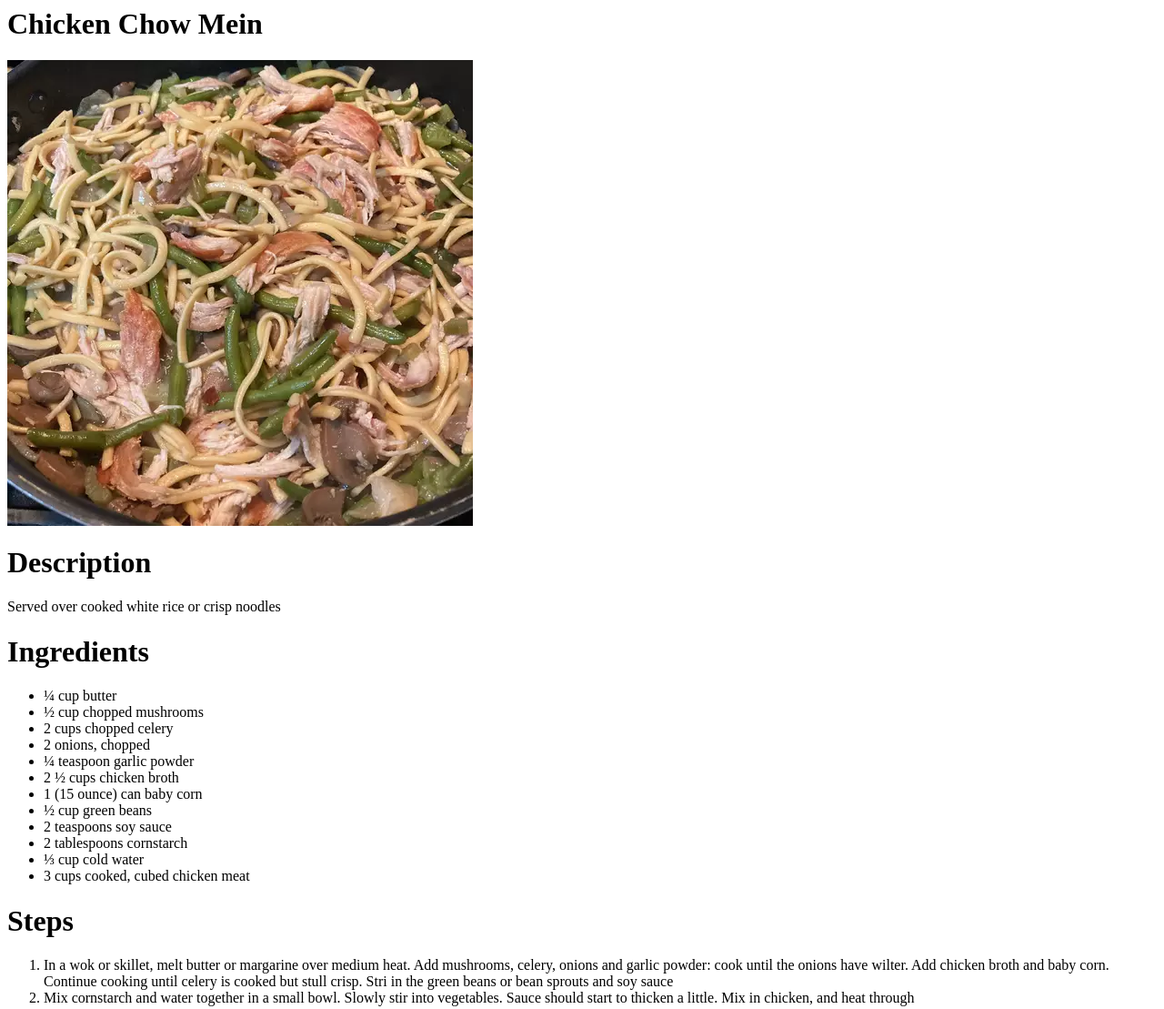
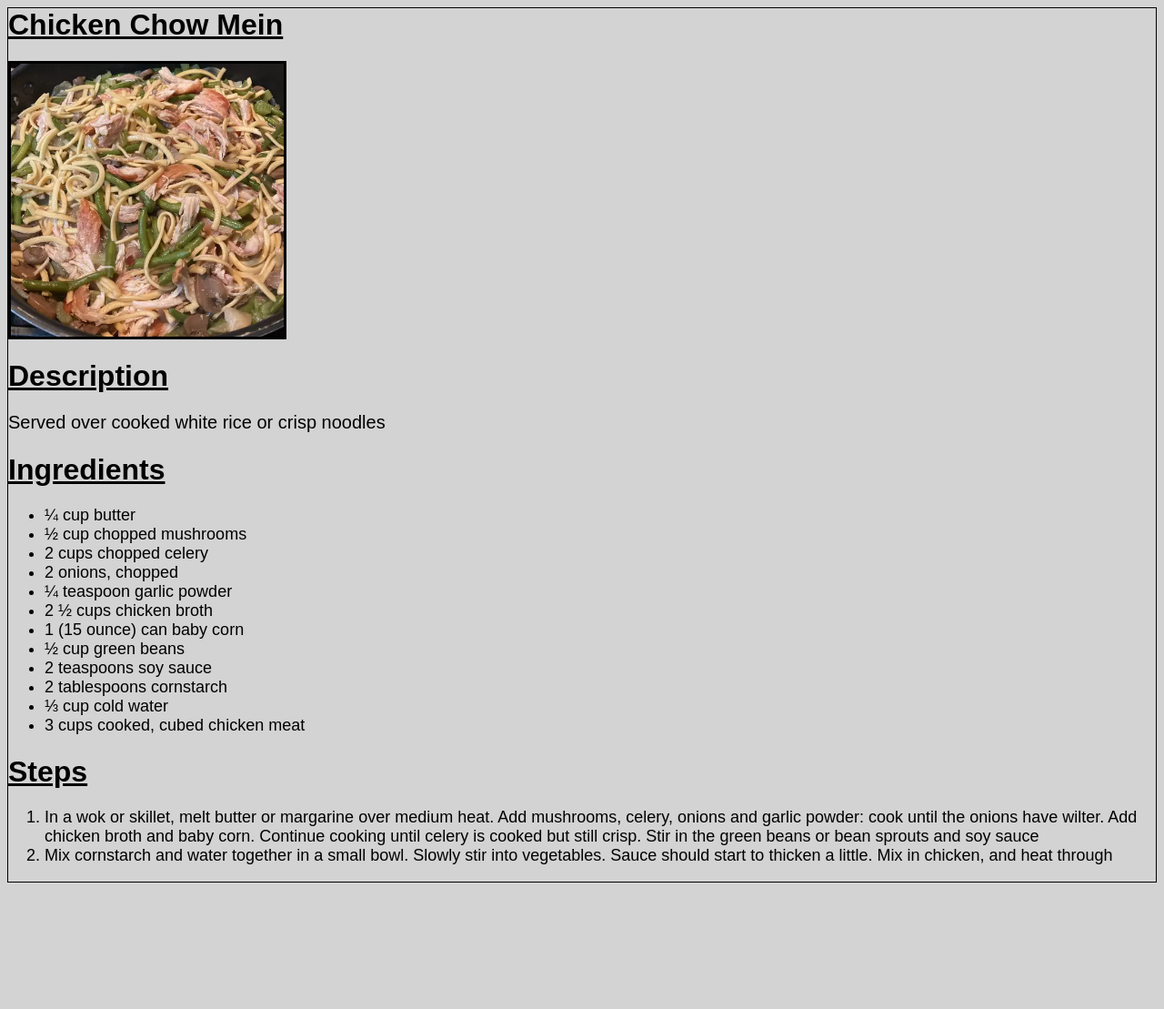
Before and after one commit to Alex-Guy42/odin-recipes, a plain HTML site: page recipes/chicken-chow-mein.html in a window 1280 px wide. Shown: the whole page at 91% size. After the commit the page ends 978 px from the top, so only its background shows below. Drawn offline with Linux system fonts and the light colour scheme.

Commit message:
Added styles to recipe files.Border, background color to grey, text px increased.

```diff
--- a/recipes/Fish-and-Chips.html
+++ b/recipes/Fish-and-Chips.html
@@ -1,3 +1,6 @@
+<link rel="stylesheet" href="style.css">
+
+<body>
     <h1>Fish and Chips</h1>
 
     <img src="../Fish.jpg" width="300" height="300">
@@ -26,3 +29,4 @@
         <li>Dip floured cod into the batter to coat; lift out and let excess drip off.</li>
         <li>Fry cod in batches until golden brown, dunking occasionally if needed, 3 to 4 minutes. Drain on paper towels. Serve immediately.</li>
     </ol>
+</body>
--- a/recipes/chicken-chow-mein.html
+++ b/recipes/chicken-chow-mein.html
@@ -1,6 +1,9 @@
+<link rel="stylesheet" href="style.css">
+
+<body>
     <h1>Chicken Chow Mein</h1>
 
-<img src="../ChickenChowMeinImage.jpg">
+    <img src="../ChickenChowMeinImage.jpg" width="300" height="300">
 
     <h1>Description</h1>
     <p>Served over cooked white rice or crisp noodles</p>
@@ -23,7 +26,9 @@
 
     <h1>Steps</h1>
     <ol>
-    <li>In a wok or skillet, melt butter or margarine over medium heat. Add mushrooms, celery, onions and garlic powder: cook until the onions have wilter. Add chicken broth and baby corn. Continue cooking until celery is cooked but stull crisp. Stri in the green beans or bean sprouts and soy sauce</li>
+        <li>In a wok or skillet, melt butter or margarine over medium heat. Add mushrooms, celery, onions and garlic powder: cook until the onions have wilter. Add chicken broth and baby corn. Continue cooking until celery is cooked but still crisp. Stir in the green beans or bean sprouts and soy sauce</li>
 
         <li>Mix cornstarch and water together in a small bowl. Slowly stir into vegetables. Sauce should start to thicken a little. Mix in chicken, and heat through</li>
     </ol>
+
+</body>
--- /dev/null
+++ b/recipes/style.css
@@ -0,0 +1,28 @@
+body {
+    font-family: Arial, Helvetica, sans-serif;
+    border-style: solid;
+    border-width: thin;
+    text-align: left;
+    background-color: lightgrey;
+}
+
+img {
+    border-style: solid;
+}
+
+h1 {
+    text-align: left;
+    text-decoration: underline;
+}
+
+p {
+    font-size: 20px;
+}
+
+ul {
+    font-size: 18px;
+}
+
+ol {
+    font-size: 18px;
+}
```
Also changed, not shown: recipes/lasagna.html (+5 -1 lines). Lines whose indentation alone changed are shown as unchanged.
